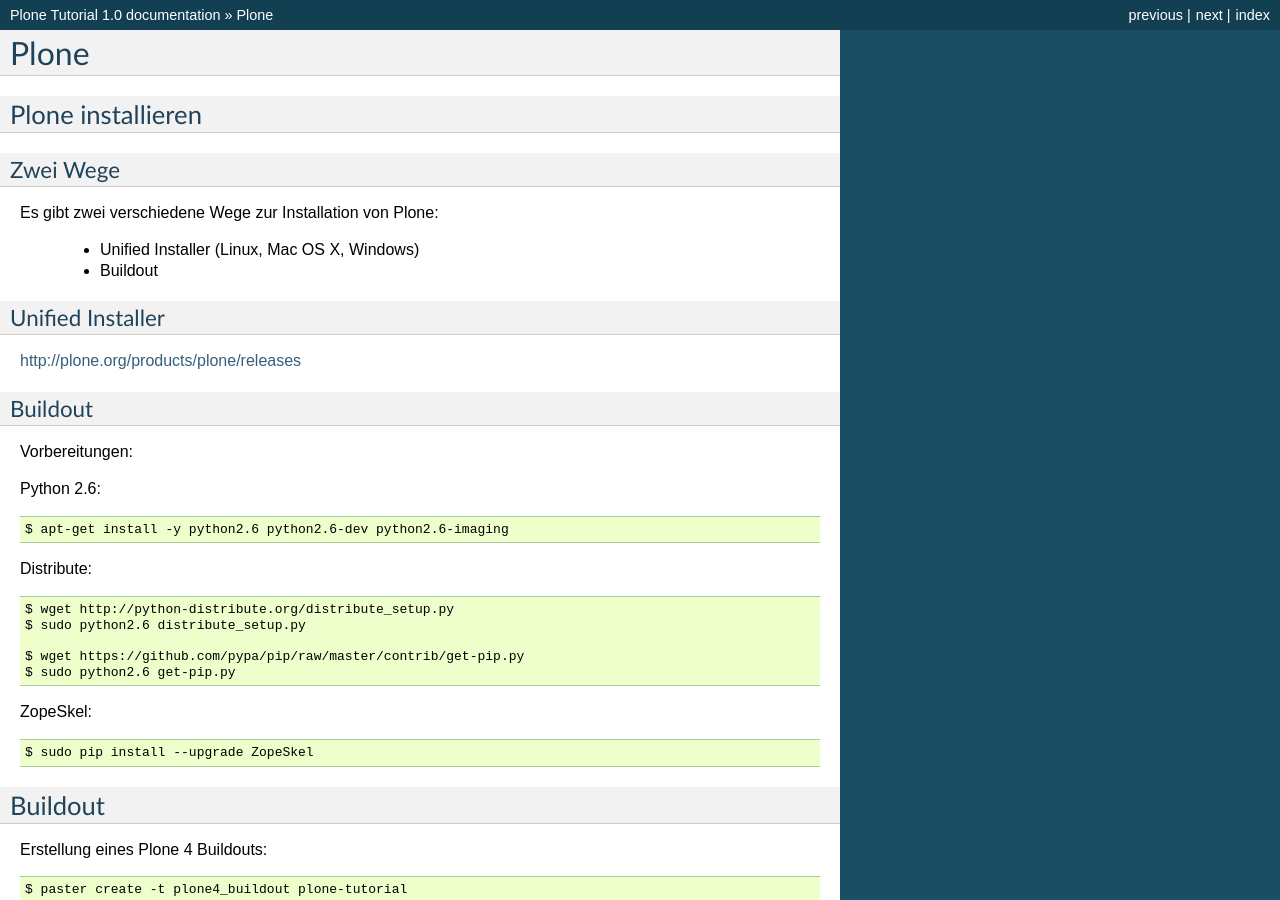
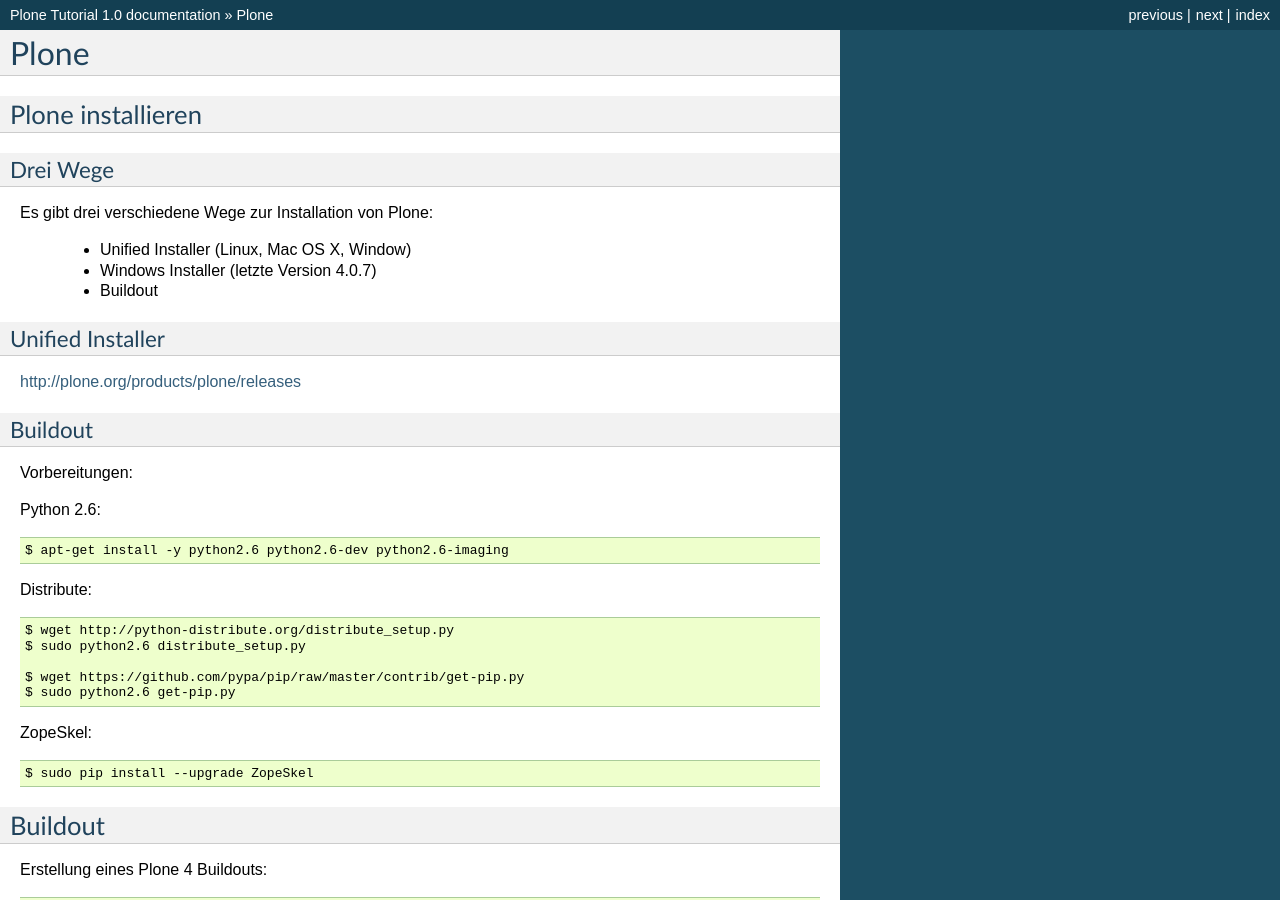
Before and after one commit to tisto/Plone-Tutorial-Froscon, a Sphinx documentation site: the page built from docs/source/plone.txt, in a window 1280 px wide and 900 px high. Built offline with Sphinx 7.4.7, drawn with Linux system fonts in a browser that asks for light colours.

Commit message:
Add windows installer as an install option

```diff
--- a/docs/source/plone.txt
+++ b/docs/source/plone.txt
@@ -5,12 +5,13 @@
 Plone installieren
 ================================================================================
 
-Zwei Wege
+Drei Wege
 ---------
 
-Es gibt zwei verschiedene Wege zur Installation von Plone:
+Es gibt drei verschiedene Wege zur Installation von Plone:
 
-  - Unified Installer (Linux, Mac OS X, Windows)
+  - Unified Installer (Linux, Mac OS X, Window)
+  - Windows Installer (letzte Version 4.0.7)
   - Buildout
 
 
```
